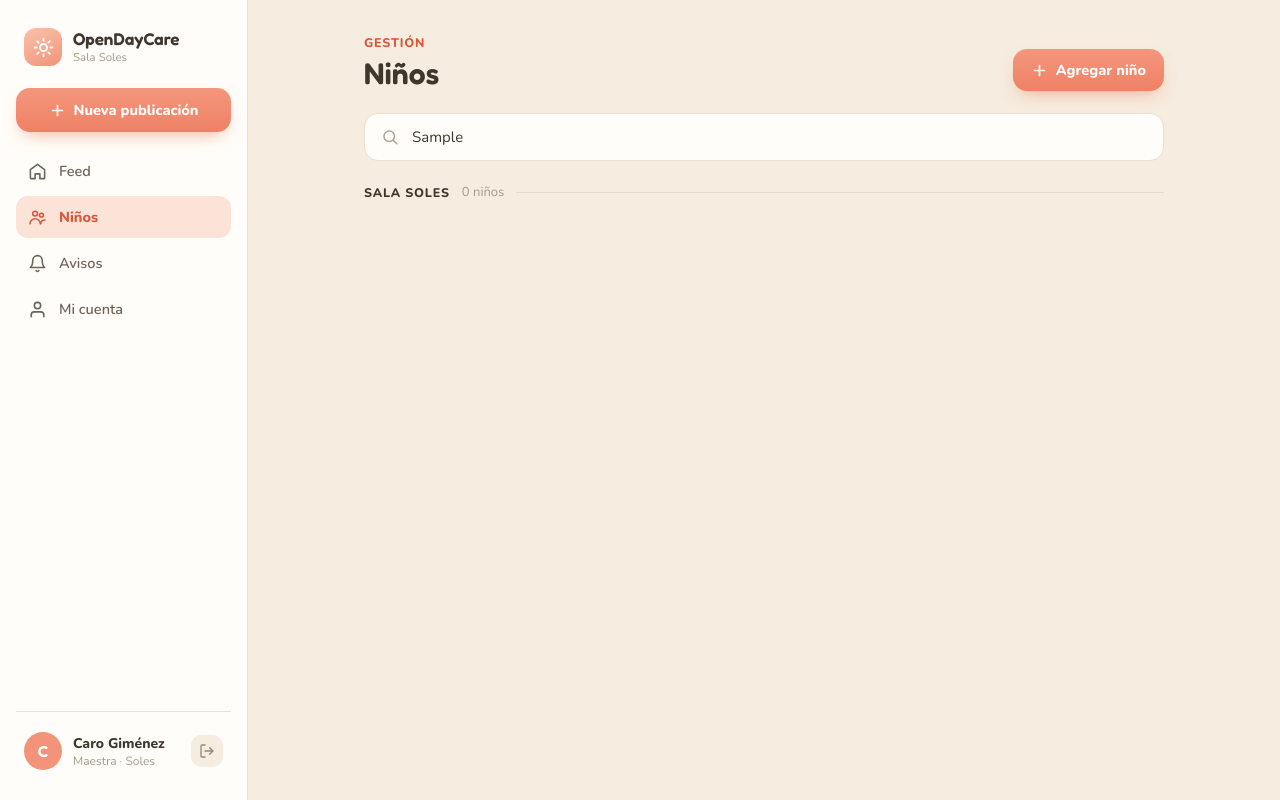
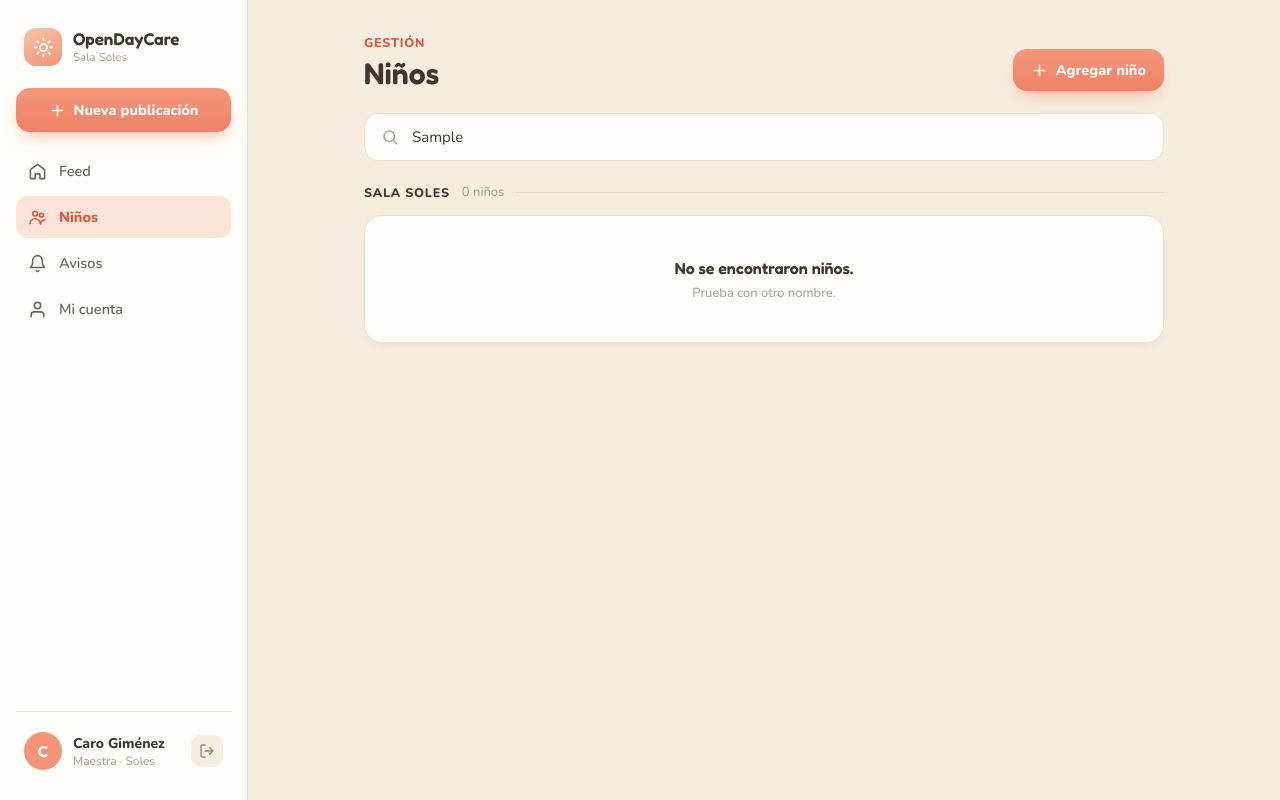
Before and after one commit to NokrisMx/open-daycare, a Next.js app: page /kids in a window 1280 px wide. Both pictures are taken after typing "Sample" into the empty fields and a click on the button "Agregar niño". Built offline with nearby package versions, Linux system fonts and the light colour scheme.

Commit message:
Agregar mensaje de no encontrado en la lista de niños y sugerencia para buscar otro nombre

```diff
--- a/components/kids/kids-list.tsx
+++ b/components/kids/kids-list.tsx
@@ -118,11 +118,22 @@ export function KidsList({ roomName, kids }: KidsListProps) {
         <span aria-hidden="true" className="h-px flex-1 bg-[#E7DAC8]" />
       </div>
 
-      <div className="grid grid-cols-1 gap-3.5 md:grid-cols-2">
-        {visibleKids.map((kid) => (
-          <KidCard key={kid.id} kid={kid} />
-        ))}
-      </div>
+      {visibleKids.length === 0 ? (
+        <div className="w-full rounded-[18px] border border-[#ECE0D0] bg-[#FFFDF9] px-6 py-10 text-center shadow-[0_4px_14px_-12px_rgba(120,90,60,0.5)]">
+          <p className="font-display text-base font-semibold text-[#3F362E]">
+            No se encontraron niños.
+          </p>
+          <p className="mt-1 text-[13px] text-[#A89A8B]">
+            Prueba con otro nombre.
+          </p>
+        </div>
+      ) : (
+        <div className="grid grid-cols-1 gap-3.5 md:grid-cols-2">
+          {visibleKids.map((kid) => (
+            <KidCard key={kid.id} kid={kid} />
+          ))}
+        </div>
+      )}
     </section>
   );
 }
```
